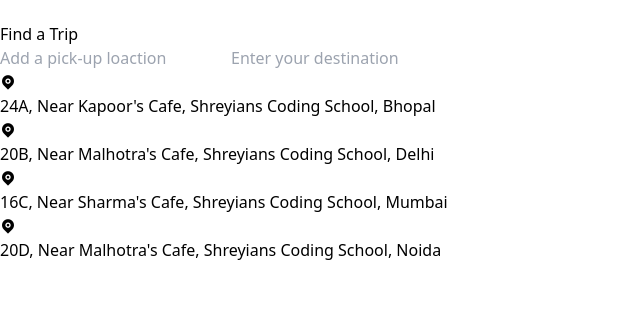
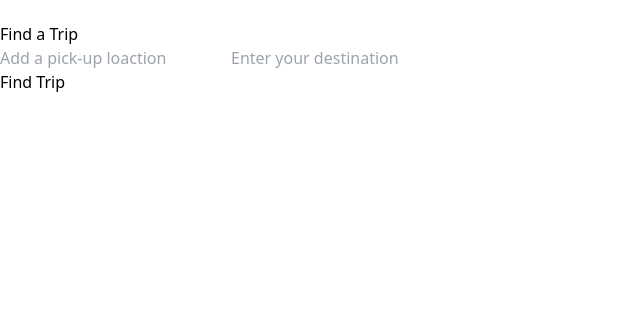
Before and after one commit to Bhupesh-aher/Uber-Frontend, a React (Vite) app: page /home in a window 1280 px wide. Shown: the part 602-914 px from the top of the page, without its empty margins (0-640 px from the left). Built offline with nearby package versions, Linux system fonts and the light colour scheme; sample sign-in values are in the browser's storage.

Commit message:
integrated /get-suugestions api for pickup & dest

```diff
--- a/src/components/Home.jsx
+++ b/src/components/Home.jsx
@@ -8,6 +8,7 @@ import VehiclePanel from './VehiclePanel';
 import ConfirmedRide from './ConfirmedRide';
 import LookingForDriver from './LookingForDriver';
 import WaitingForDriver from './WaitingForDriver';
+import axios from 'axios';
 
 const Home = () => {
 
@@ -24,8 +25,42 @@ const Home = () => {
   const vehicleFoundRef = useRef(null)
   const [waitingForDriver, setWaitingForDriver] = useState(false);
   const waitingForDriverRef = useRef(null)
+  const [ pickupSuggestions, setPickupSuggestions ] = useState([])
+  const [ destinationSuggestions, setDestinationSuggestions ] = useState([])
+  const [ activeField, setActiveField ] = useState(null)
 
 
+
+  const handlePickupChange = async (e) => {
+    setPickUp(e.target.value)
+    try {
+        const response = await axios.get(`${import.meta.env.VITE_BASE_URL}/maps/get-suggestions`, {
+            params: { input: e.target.value },
+            headers: {
+                Authorization: `Bearer ${localStorage.getItem('token')}`
+            }
+
+        })
+        setPickupSuggestions(response.data)
+    } catch {
+        // handle error
+    }
+}
+
+const handleDestinationChange = async (e) => {
+    setDestination(e.target.value)
+    try {
+        const response = await axios.get(`${import.meta.env.VITE_BASE_URL}/maps/get-suggestions`, {
+            params: { input: e.target.value },
+            headers: {
+                Authorization: `Bearer ${localStorage.getItem('token')}`
+            }
+        })
+        setDestinationSuggestions(response.data)
+    } catch {
+        // handle error
+    }
+}
 
   const submitHnadler = (e) => {
     e.preventDefault();
@@ -112,6 +147,10 @@ const Home = () => {
   }, [waitingForDriver])
 
 
+  function findTrip () {
+    setVehiclePanel(true);
+    setPanelOpen(false)
+  }
 
 
 
@@ -135,14 +174,35 @@ const Home = () => {
             submitHnadler(e)
           }}>
             <div className="line absolute h-16 w-1 top-[45%] left-10 bg-gray-700 rounded-full"></div>
-            <input onClick={() => setPanelOpen(true)} value={pickUp} onChange={(e) => setPickUp(e.target.value)} className='bg-[#eee] px-16 py-2 text-lg rounded-lg w-full  mt-5' type="text" placeholder='Add a pick-up loaction'/>
-            <input onClick={() => setPanelOpen(true)} value={destination} onChange={(e) => setDestination(e.target.value)} className='bg-[#eee] px-16 py-2 text-lg rounded-lg w-full mt-3' type="text" placeholder='Enter your destination'/>
+            <input onClick={() => {
+              setPanelOpen(true)
+              setActiveField('pickUp')
+            }}
+               value={pickUp} onChange={handlePickupChange} className='bg-[#eee] px-16 py-2 text-lg rounded-lg w-full  mt-5' type="text" placeholder='Add a pick-up loaction'/>
+
+            <input onClick={() => {
+              setPanelOpen(true)
+              setActiveField('destination')
+            }}
+            value={destination} onChange={handleDestinationChange} className='bg-[#eee] px-16 py-2 text-lg rounded-lg w-full mt-3' type="text" placeholder='Enter your destination'/>
+
           </form>
+
+          <button onClick={findTrip} className='bg-black text-white px-4 py-2 rounded-lg mt-3 w-full'>
+              Find Trip
+          </button>
 
         </div>
 
         <div ref={panelRef} className='bg-white h-0'>
-              <LocationSearchPanel  setPanelOpen={setPanelOpen}  setVehiclePanel={setVehiclePanel}/>
+              <LocationSearchPanel
+                  suggestions={activeField === 'pickUp' ? pickupSuggestions : destinationSuggestions}
+                  setPanelOpen={setPanelOpen}
+                  setVehiclePanel={setVehiclePanel}
+                  setPickUp={setPickUp}
+                  setDestination={setDestination}
+                  activeField={activeField}
+              />
         </div>
 
       </div>
--- a/src/components/LocationSearchPanel.jsx
+++ b/src/components/LocationSearchPanel.jsx
@@ -1,29 +1,31 @@
 import React from 'react'
 
-const LocationSearchPanel = (props) => {
+const LocationSearchPanel = ({ suggestions, setVehiclePanel, setPanelOpen, setPickUp, setDestination, activeField }) => {
 
-    const locations = [
-        "24A, Near Kapoor's Cafe, Shreyians Coding School, Bhopal",
-        "20B, Near Malhotra's Cafe, Shreyians Coding School, Delhi",
-        "16C, Near Sharma's Cafe, Shreyians Coding School, Mumbai",
-        "20D, Near Malhotra's Cafe, Shreyians Coding School, Noida"
-    ]
+
+
+    const handleSuggestionClick = (suggestion) => {
+        if (activeField === 'pickUp') {
+            setPickUp(suggestion.description)
+        } else if (activeField === 'destination') {
+            setDestination(suggestion.description)
+        }
+        // setVehiclePanel(true)
+        // setPanelOpen(false)
+    }
 
   return (
     <div>
 
         {/* this is just a sample data  */}
         {
-            locations.map((location, index) => (
-                <div onClick={() =>{
-                        props.setVehiclePanel(true)
-                        props.setPanelOpen(false)
-                    }} key={index} className='flex gap-4 border-2 p-3 border-gray-200 active:border-black rounded-xl items-center my-2 justify-start'>
-                    <h2 className='bg-[#eee] h-8 flex items-center justify-center w-12 rounded-full'><i className="ri-map-pin-fill"></i></h2>
-                    <h4 className='font-medium'>{location}</h4>
-                </div>
-            ))
-        }
+                suggestions.map((elem, idx) => (
+                    <div key={idx} onClick={() => handleSuggestionClick(elem)} className='flex gap-4 border-2 p-3 border-gray-50 active:border-black rounded-xl items-center my-2 justify-start'>
+                        <h2 className='bg-[#eee] h-8 flex items-center justify-center w-12 rounded-full'><i className="ri-map-pin-fill"></i></h2>
+                        <h4 className='font-medium'>{elem.description}</h4>
+                    </div>
+                ))
+            }
 
 
 
```
